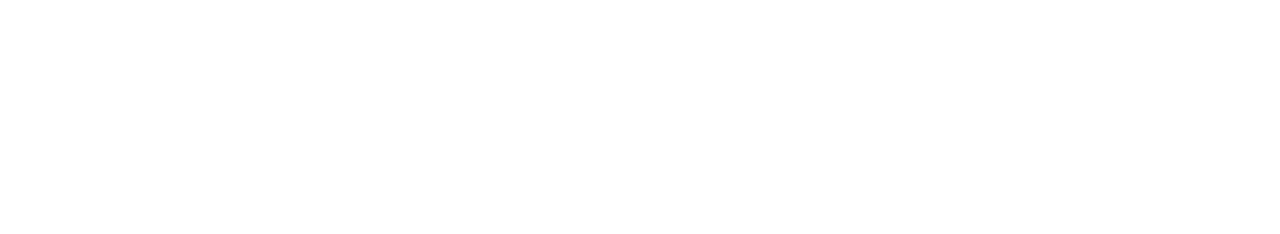
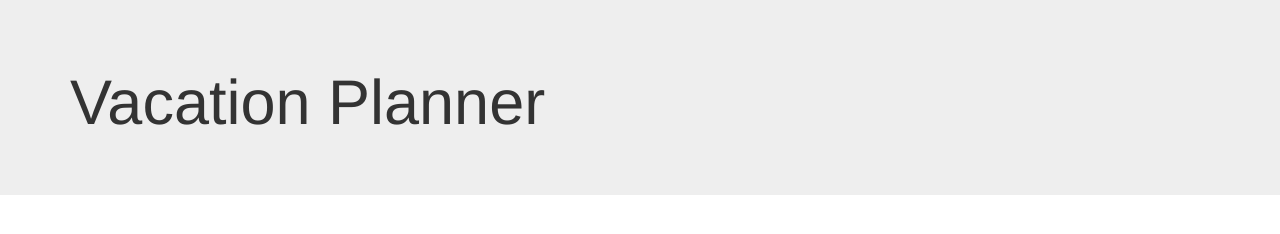
Before and after one commit to visetty/vacation-planner, a plain HTML site: page index.html in a window 1280 px wide. Drawn offline with Linux system fonts and the light colour scheme.

Commit message:
adds div class jumbotron to heading of the html page

```diff
--- a/index.html
+++ b/index.html
@@ -8,4 +8,14 @@
     <script src="js/jquery-3.3.1.js"></script>
     <script src="js/scripts.js"></script>
   </head>
+  <body>
+    <!--div created for jumbotron heading text-->
+    <div class="jumbotron">
+      <div class="container">
+        <div class="jumbo-text">
+          <h1>Vacation Planner</h1>
+        </div>
+      </div>
+    </div>
+  </body>
 </html>
```
